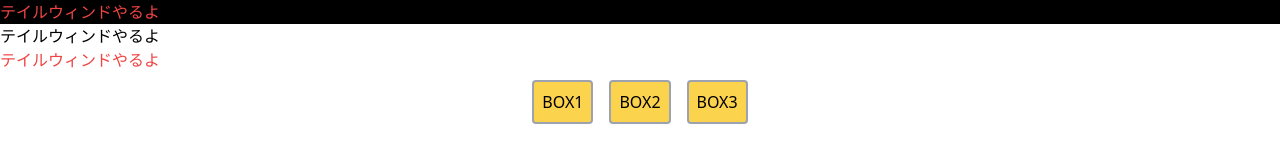
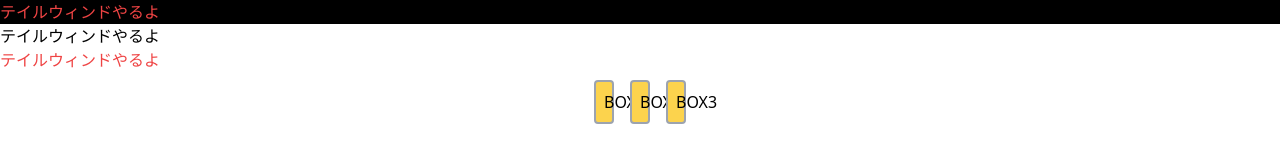
Before and after one commit to prog-learning/lesson-tailwind, a plain HTML site: page index.html in a window 1280 px wide. Drawn offline with nearby package versions, Linux system fonts and the light colour scheme.

Commit message:
Update index.html

```diff
--- a/index.html
+++ b/index.html
@@ -13,10 +13,10 @@
   <h1 class="text-red-500 bg-black">テイルウィンドやるよ</h1>
   <h2 class="">テイルウィンドやるよ</h2>
   <h3 class="text-red-500">テイルウィンドやるよ</h3>
-  <div class="flex justify-center items-center">
-    <div class="bg-yellow-300 m-2 p-2 border-2 border-gray-400 rounded">BOX1</div>
-    <div class="bg-yellow-300 m-2 p-2 border-2 border-gray-400 rounded">BOX2</div>
-    <div class="bg-yellow-300 m-2 p-2 border-2 border-gray-400 rounded">BOX3</div>
+  <div class="flex justify-center items-center w-full">
+    <div class="w-4 bg-yellow-300 m-2 p-2 border-2 border-gray-400 rounded">BOX1</div>
+    <div class="w-4 bg-yellow-300 m-2 p-2 border-2 border-gray-400 rounded">BOX2</div>
+    <div class="w-4 bg-yellow-300 m-2 p-2 border-2 border-gray-400 rounded">BOX3</div>
   </div>
 </body>
 
```
